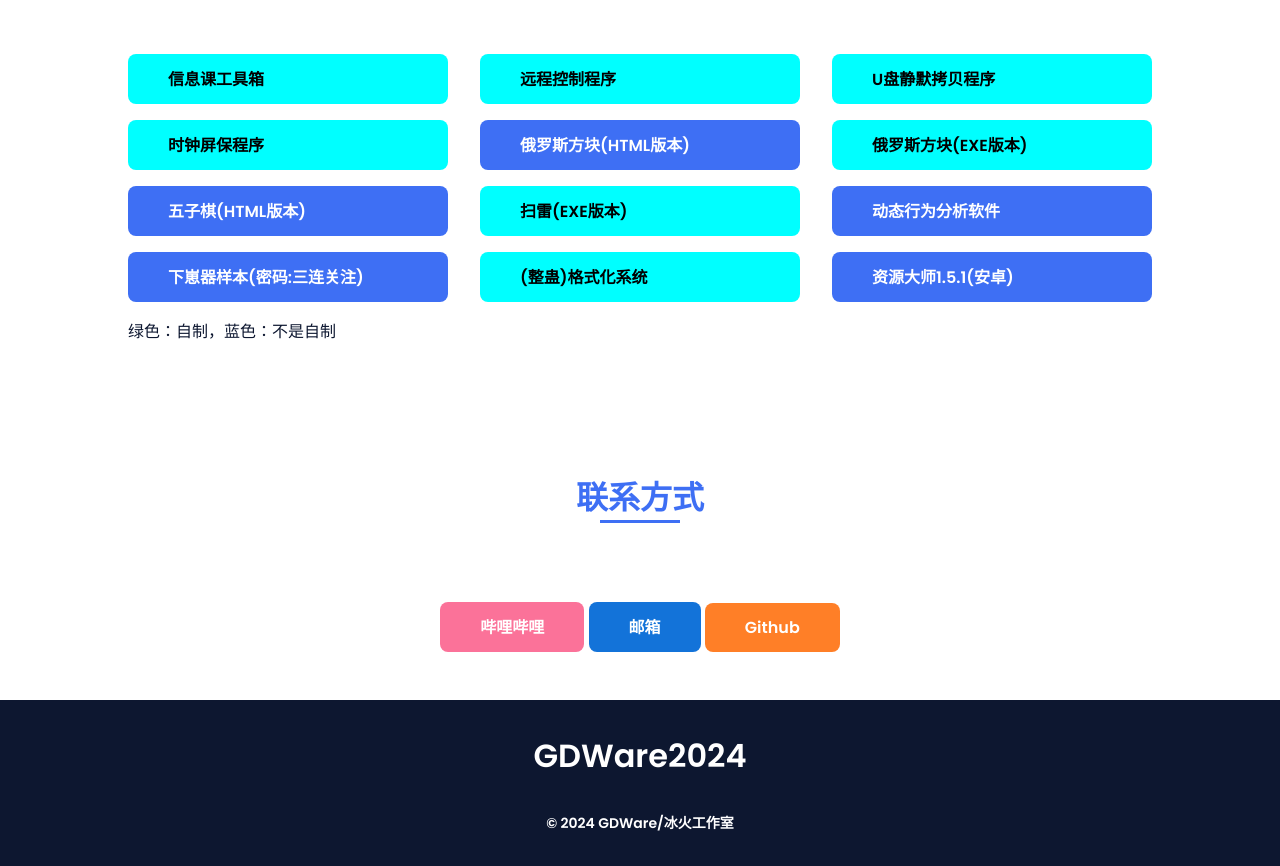
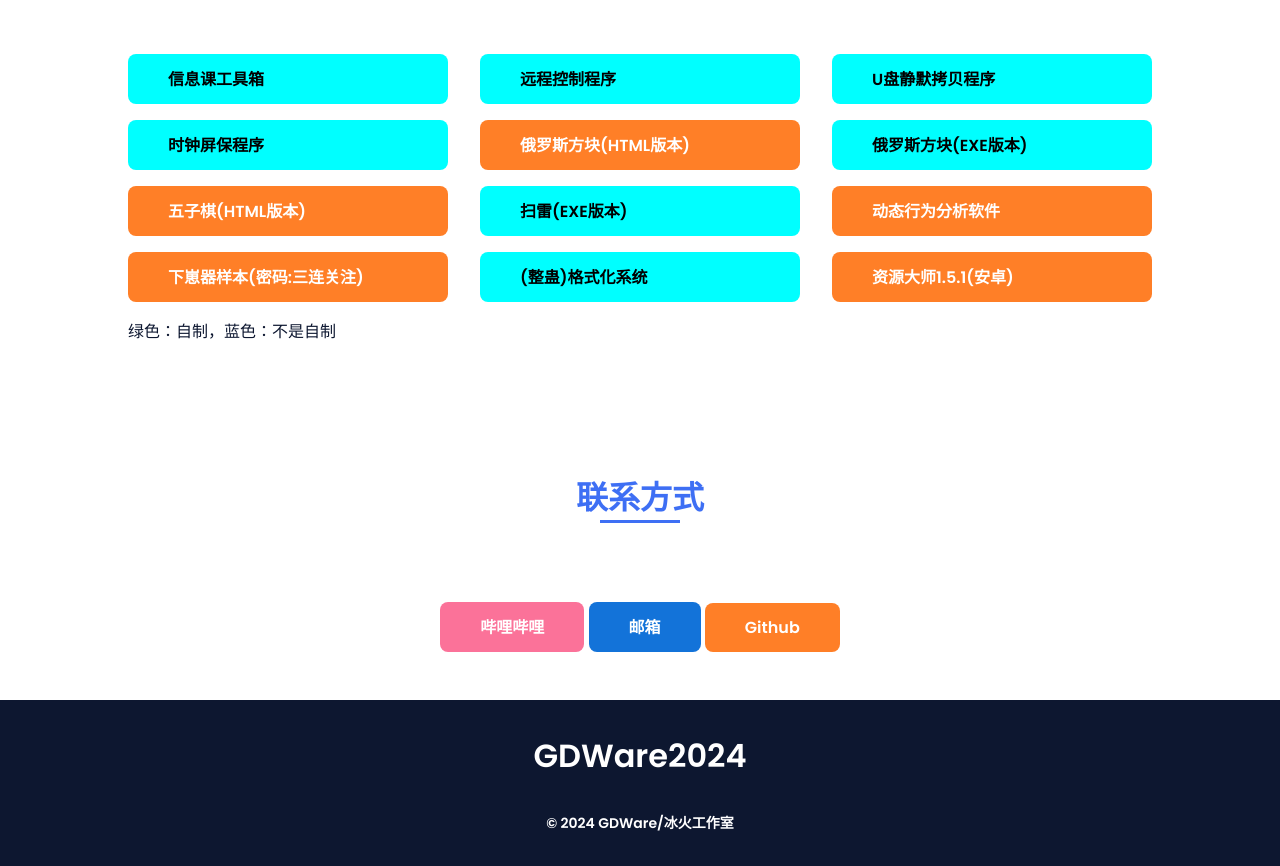
Before and after one commit to RCH2010/rch2010.github.io, a plain HTML site: page index.html in a window 1280 px wide. Shown: the part 1260-2126 px from the top of the page. Drawn offline with nearby package versions, Linux system fonts and the light colour scheme.

Commit message:
Update styles.css

```diff
--- a/assets/css/styles.css
+++ b/assets/css/styles.css
@@ -223,7 +223,7 @@ img {
 /*BUTTONS*/
 .button {
   display: inline-block;
-  background-color: var(--first-color);
+  background-color: #FF7F27;
   color: #fff;
   padding: 0.75rem 2.5rem;
   font-weight: var(--font-semi);
```
